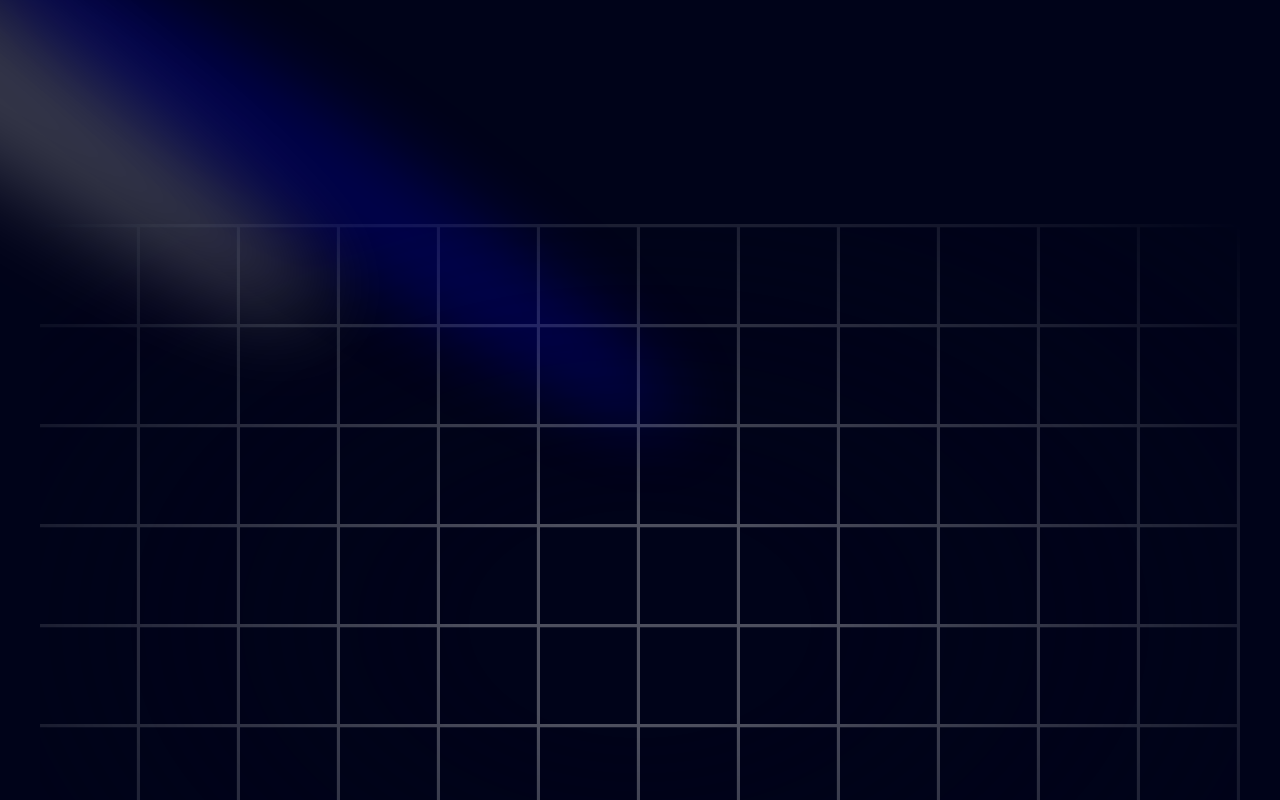
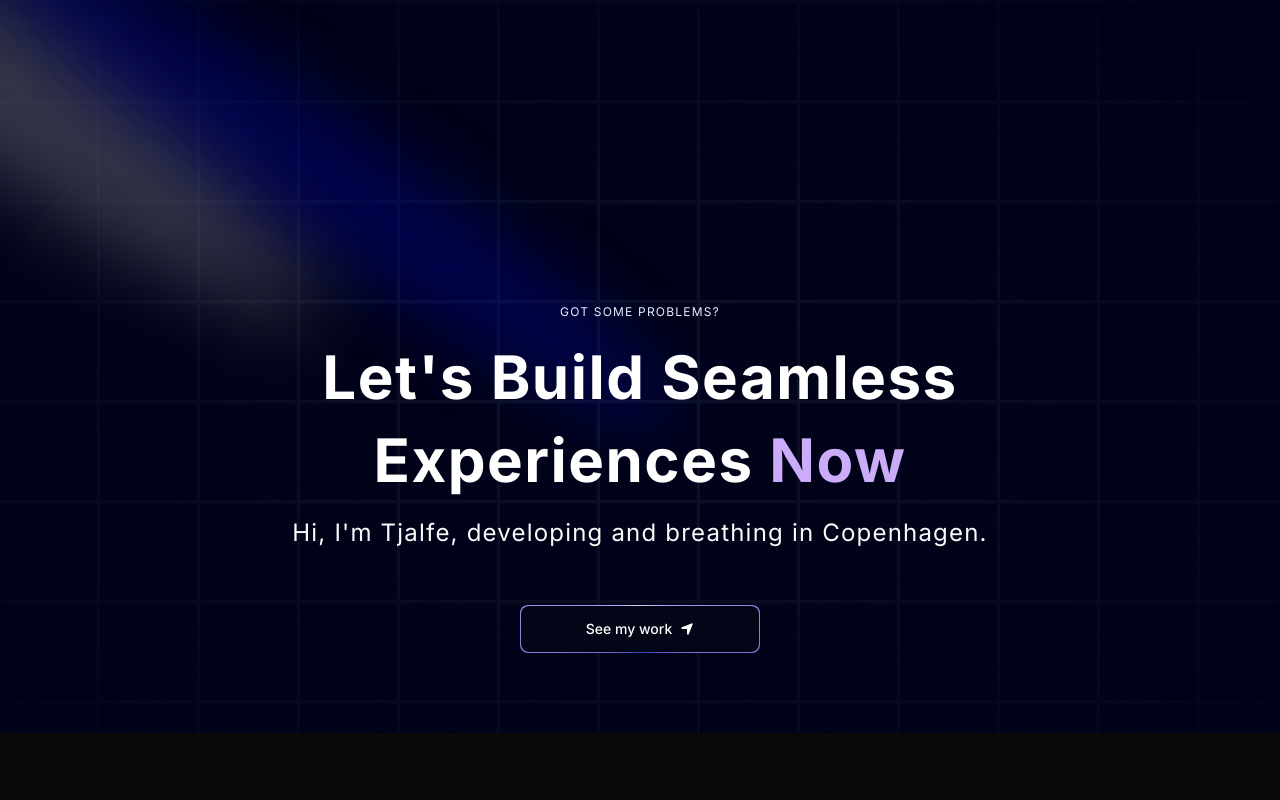
Before and after one commit to t-holmquist/portfolio, a Next.js app: page / in a window 1280 px wide. Shown: the top 800 px of the page. Built offline with nearby package versions, Linux system fonts and the light colour scheme.

Commit message:
Added Hero section with generated text and button

```diff
--- a/components/Hero.tsx
+++ b/components/Hero.tsx
@@ -1,4 +1,8 @@
+import { FaLocationArrow } from 'react-icons/fa6'
+import MagicButton from './ui/MagicButton'
 import { Spotlight } from './ui/Spotlight'
+import { TextGenerateEffect } from './ui/TextGenerateEffect'
+
 
 const Hero = () => {
   return (
@@ -8,9 +12,34 @@ const Hero = () => {
         <Spotlight className='-top-10 -left-full h-[80vh] w-[50vw]' fill='purple'/>
         <Spotlight className='top-28 left-80 h-[80vh] w-[50vw]' fill='blue'/>
         </div>
+        {/* Grid background */}
+        <div className="h-screen w-full dark:bg-black-100 bg-white
+        dark:bg-grid-white/[0.05] bg-grid-black/[0.2] flex items-center justify-center absolute top-0 left-0">
+            <div className="absolute pointer-events-none inset-0 flex items-center justify-center dark:bg-black-100 bg-white [mask-image:radial-gradient(ellipse_at_center,transparent_20%,black)]"/>
+        </div>
 
-        <div className="h-screen w-full dark:bg-black-100 bg-white  dark:bg-grid-white/[0.3] bg-grid-black/[0.2] relative flex items-center justify-center">
-            <div className="absolute pointer-events-none inset-0 flex items-center justify-center dark:bg-black-100 bg-white [mask-image:radial-gradient(ellipse_at_center,transparent_20%,black)]"/>
+        <div className='flex justify-center relative my-20 z-10'>
+          <div className='max-w-[89vw] md:max-w-2xl lg:max-w-[60vw] flex flex-col items-center justify-center'>
+            <h2 className='uppercase tracking-widest text-xs text-center text-blue-100 max-w-80'>
+            Got some problems?
+            </h2>
+
+            <TextGenerateEffect
+            className='text-center text-[40px] md:text-5xl lg:text-6xl'
+            words='Let&apos;s Build Seamless Experiences Now'
+            />
+            <p className='text-center md:tracking-wider mb-4 text-small md:text-large lg:text-2xl'>
+              Hi, I&apos;m Tjalfe, developing and breathing in Copenhagen.
+            </p>
+
+            <a href="#about">
+              <MagicButton
+              title='See my work'
+              icon={<FaLocationArrow/>}
+              position='right'
+              />
+            </a>
+          </div>
         </div>
     </div>
   )
--- /dev/null
+++ b/components/ui/MagicButton.tsx
@@ -0,0 +1,18 @@
+const MagicButton = ({
+  title, icon, position, handleClick, otherClasses
+}: {
+  title: string, icon: React.ReactNode, position: string, handleClick?: () => void; otherClasses?: string;
+}) => {
+  return (
+    <button className="w-full md:w-60 md:mt-10 relative inline-flex h-12 overflow-hidden rounded-lg p-[1px] focus:outline-none">
+        <span className="absolute inset-[-1000%] animate-[spin_2s_linear_infinite] bg-[conic-gradient(from_90deg_at_50%_50%,#E2CBFF_0%,#393BB2_50%,#E2CBFF_100%)]" />
+        <span className={`${otherClasses} inline-flex h-full w-full cursor-pointer items-center justify-center rounded-lg bg-slate-950 px-7 text-sm font-medium text-white backdrop-blur-3xl gap-2`}>
+            {position === 'left' && icon}
+            {title}
+            {position === 'right' && icon}
+        </span>
+    </button>
+  )
+}
+
+export default MagicButton
--- /dev/null
+++ b/components/ui/TextGenerateEffect.tsx
@@ -0,0 +1,54 @@
+"use client";
+import { useEffect } from "react";
+import { motion, stagger, useAnimate } from "framer-motion";
+import { cn } from "@/utils/cn";
+
+export const TextGenerateEffect = ({
+  words,
+  className,
+}: {
+  words: string;
+  className?: string;
+}) => {
+  const [scope, animate] = useAnimate();
+  let wordsArray = words.split(" ");
+  useEffect(() => {
+    animate(
+      "span",
+      {
+        opacity: 1,
+      },
+      {
+        duration: 2,
+        delay: stagger(0.2),
+      }
+    );
+  }, [scope.current]);
+
+  const renderWords = () => {
+    return (
+      <motion.div ref={scope}>
+        {wordsArray.map((word, idx) => {
+          return (
+            <motion.span
+              key={word + idx}
+              className={`${idx > 3 ? 'text-purple' : 'dark:text-white text-black'} opacity-0`}
+            >
+              {word}{" "}
+            </motion.span>
+          );
+        })}
+      </motion.div>
+    );
+  };
+
+  return (
+    <div className={cn("font-bold", className)}>
+      <div className="my-4">
+        <div className=" dark:text-white text-black leading-snug tracking-wide">
+          {renderWords()}
+        </div>
+      </div>
+    </div>
+  );
+};
--- a/package.json
+++ b/package.json
@@ -16,6 +16,7 @@
     "next-themes": "^0.3.0",
     "react": "^18",
     "react-dom": "^18",
+    "react-icons": "^5.2.1",
     "tailwind-merge": "^2.3.0",
     "tailwindcss-animate": "^1.0.7"
   },
```
Also changed, not shown: 1 other file (tests, documents, lock files or other folders).
